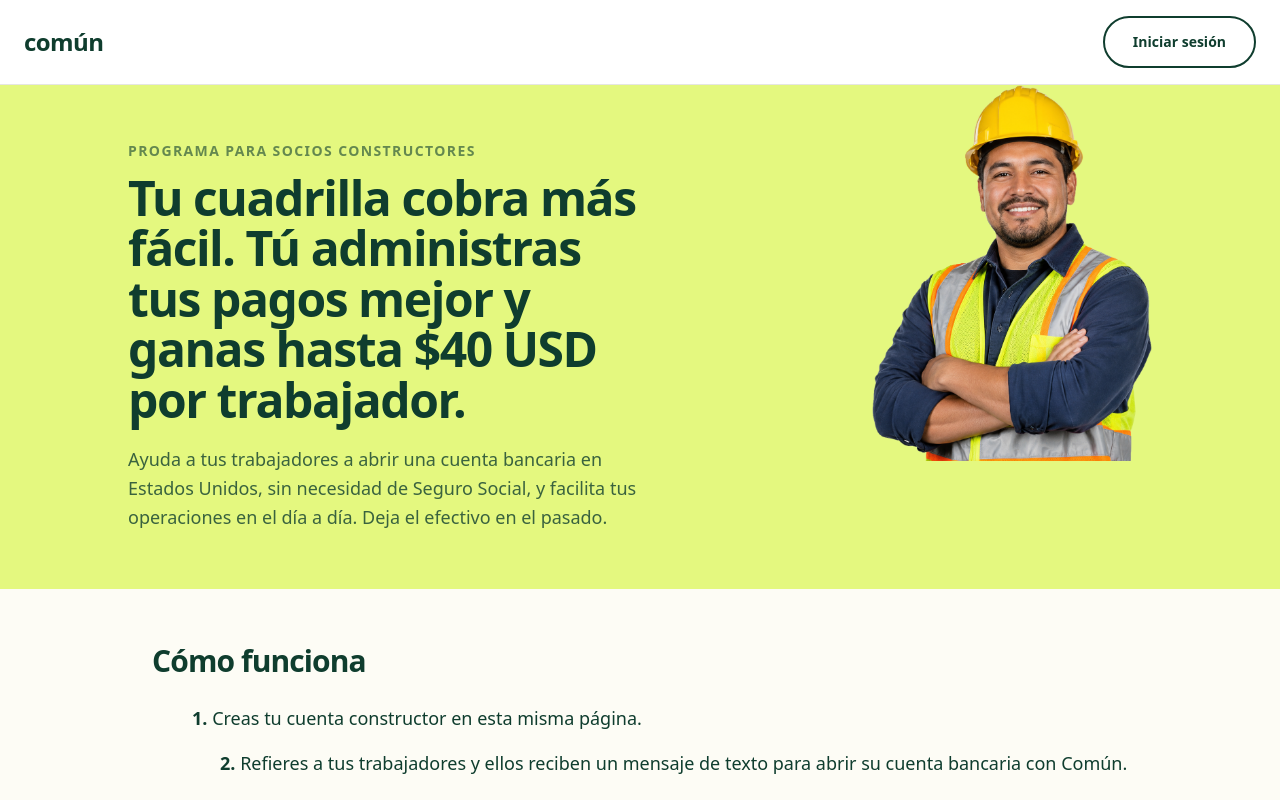
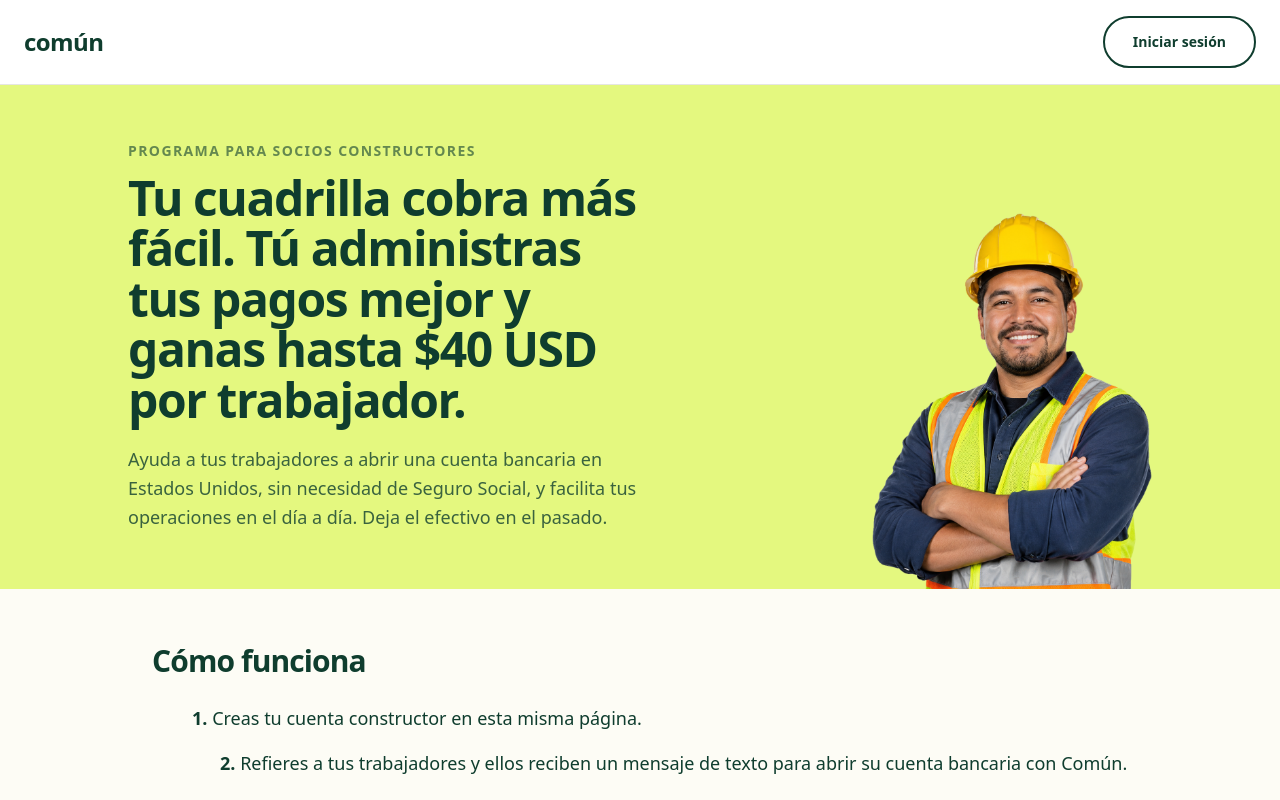
Before and after one commit to Dario-rt77/Comun-growth-assignment, a Next.js app: page /socios in a window 1280 px wide. Shown: the top 800 px of the page. Built offline with nearby package versions, Linux system fonts and the light colour scheme.

Commit message:
Bottom-align the hero photo to the lime band's lower edge
Co-Authored-By: Claude Opus 5 <noreply@anthropic.com>

```diff
--- a/app/socios/page.tsx
+++ b/app/socios/page.tsx
@@ -59,7 +59,7 @@ export default function PaginaSocios() {
             </p>
           </div>
 
-          <div className="flex justify-center lg:-mt-14 lg:justify-end lg:self-start">
+          <div className="flex justify-center lg:-mb-14 lg:justify-end lg:self-end">
             <Image
               src="/Partner.png"
               alt="Subcontratista de construcción con casco y chaleco reflectante"
```
